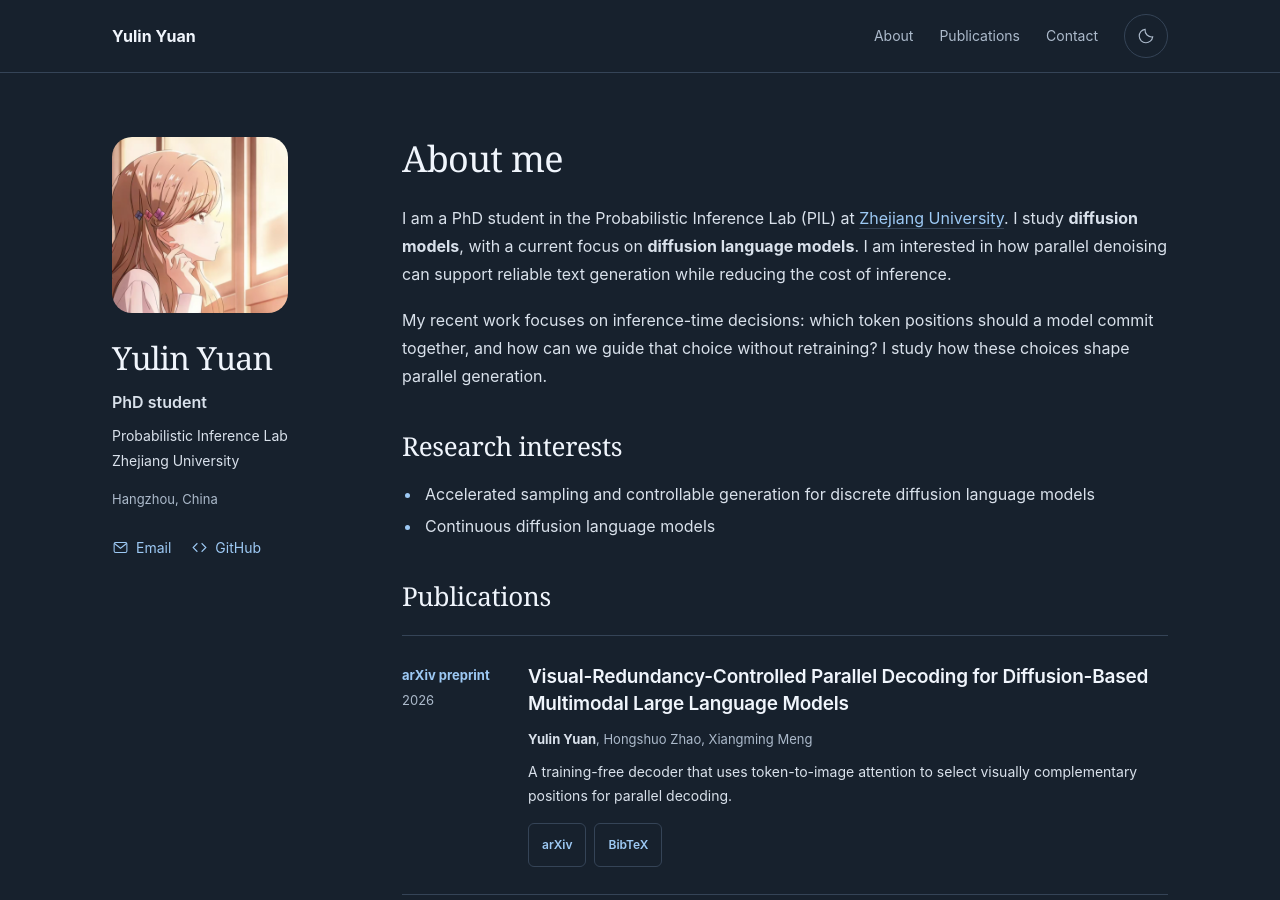
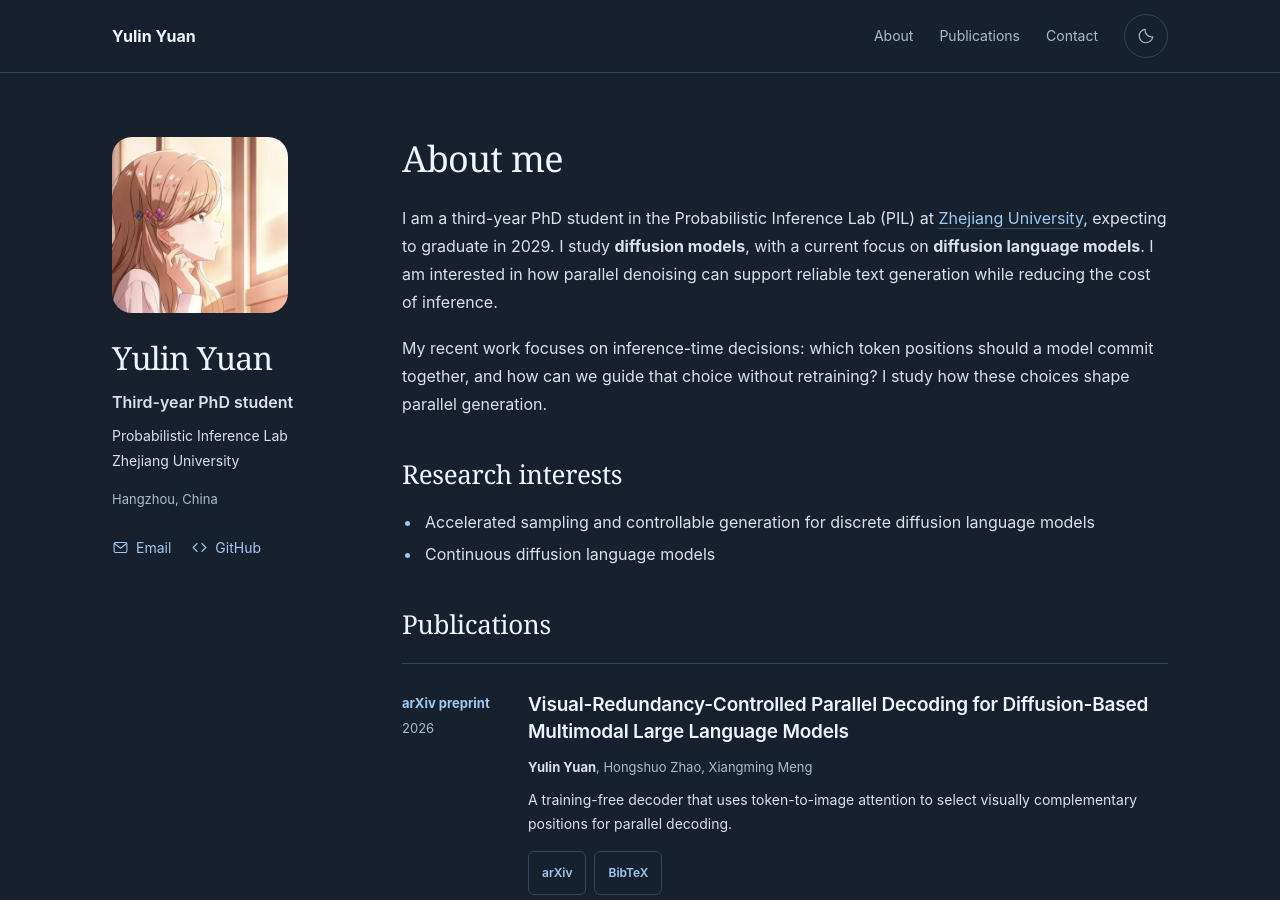
Before and after one commit to infiniteYuanyl/infiniteYuanyl.github.io, a Jekyll site: the page built from _pages/about.md, in a window 1280 px wide and 900 px high. Built offline with Jekyll 4.4.1, drawn with Linux system fonts in a browser that asks for light colours; a style sheet for code colours, icons or effects is not loaded.

Commit message:
Update PhD year and expected graduation

```diff
--- a/_config.yml
+++ b/_config.yml
@@ -13,7 +13,7 @@ title                    : "Yulin Yuan"
 masthead_title           : "Profile"   # label of the first item in the top navigation
 title_separator          : "-"
 name                     : &name "Yulin Yuan"
-description              : &description "PhD student at Zhejiang University working on diffusion models and diffusion language models"   # Update this with a general description of your site, this is the default if not overridden by a page
+description              : &description "Third-year PhD student at Zhejiang University working on diffusion models and diffusion language models, expecting to graduate in 2029"   # Update this with a general description of your site, this is the default if not overridden by a page
 url                      : https://infiniteYuanyl.github.io # The base hostname & protocol for your site e.g. "https://[your GitHub username].github.io",
                                                            # or if you already have some other page hosted on Github then use "https://[your GitHub username].github.io/[Your Repo Name]"
 baseurl                  : "" # the subpath of your site, e.g. "/blog"
@@ -27,7 +27,7 @@ author:
   avatar           : "profile.png"
   name             : "Yulin Yuan"
   pronouns         : # example: "she/her"
-  bio              : "PhD student in the Probabilistic Inference Lab, working on diffusion models and diffusion language models."
+  bio              : "Third-year PhD student in the Probabilistic Inference Lab, working on diffusion models and diffusion language models. Expected graduation: 2029."
   location         : "Hangzhou, China"
   employer         : "Zhejiang University"
   uri              : # URL
--- a/_layouts/academic-home.html
+++ b/_layouts/academic-home.html
@@ -29,7 +29,7 @@ layout: compress
     <aside class="home-profile" aria-label="About {{ site.author.name }}" itemscope itemtype="https://schema.org/Person">
       <img class="home-profile__photo" src="{{ site.author.avatar | prepend: '/images/' | relative_url }}" alt="{{ site.author.name }}'s profile illustration" width="176" height="176" fetchpriority="high">
       <p class="home-profile__name" itemprop="name">{{ site.author.name }}</p>
-      <p class="home-profile__role">PhD student</p>
+      <p class="home-profile__role">Third-year PhD student</p>
       <p class="home-profile__lab">Probabilistic Inference Lab<br>{{ site.author.employer }}</p>
       <p class="home-profile__location">{{ site.author.location }}</p>
       <div class="home-profile__links">
--- a/_pages/about.md
+++ b/_pages/about.md
@@ -9,7 +9,7 @@ redirect_from:
   - /about.html
 ---
 
-I am a PhD student in the Probabilistic Inference Lab (PIL) at [Zhejiang University](https://www.zju.edu.cn/english/). I study **diffusion models**, with a current focus on **diffusion language models**. I am interested in how parallel denoising can support reliable text generation while reducing the cost of inference.
+I am a third-year PhD student in the Probabilistic Inference Lab (PIL) at [Zhejiang University](https://www.zju.edu.cn/english/), expecting to graduate in 2029. I study **diffusion models**, with a current focus on **diffusion language models**. I am interested in how parallel denoising can support reliable text generation while reducing the cost of inference.
 
 My recent work focuses on inference-time decisions: which token positions should a model commit together, and how can we guide that choice without retraining? I study how these choices shape parallel generation.
 
```
